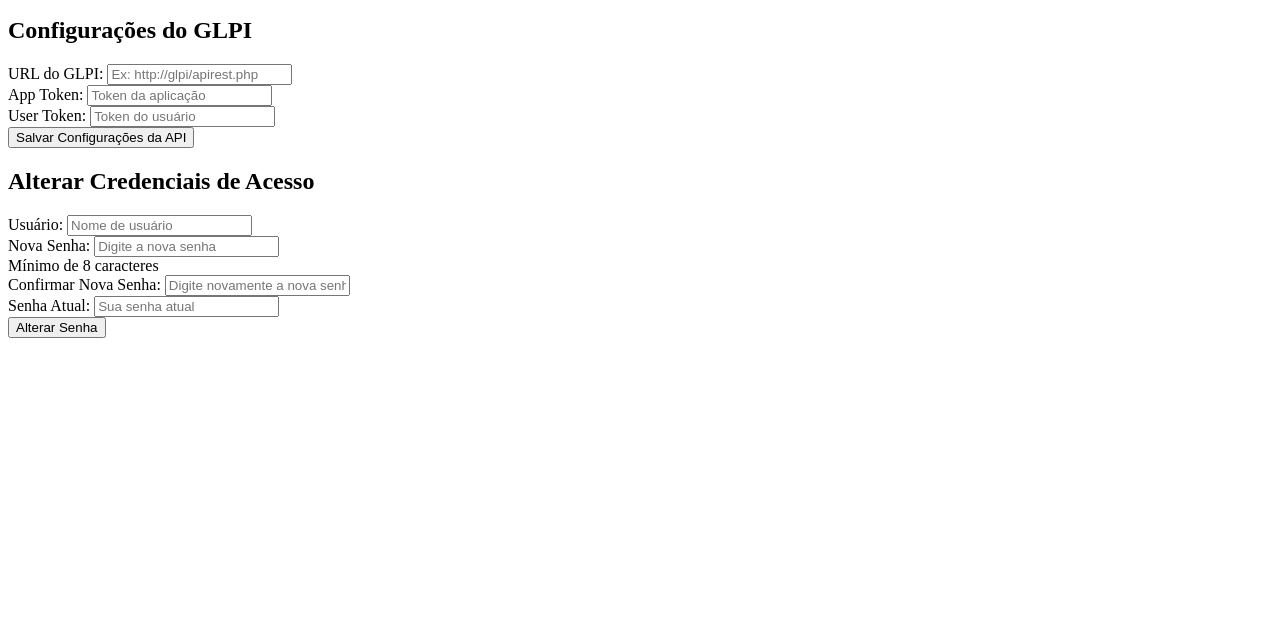
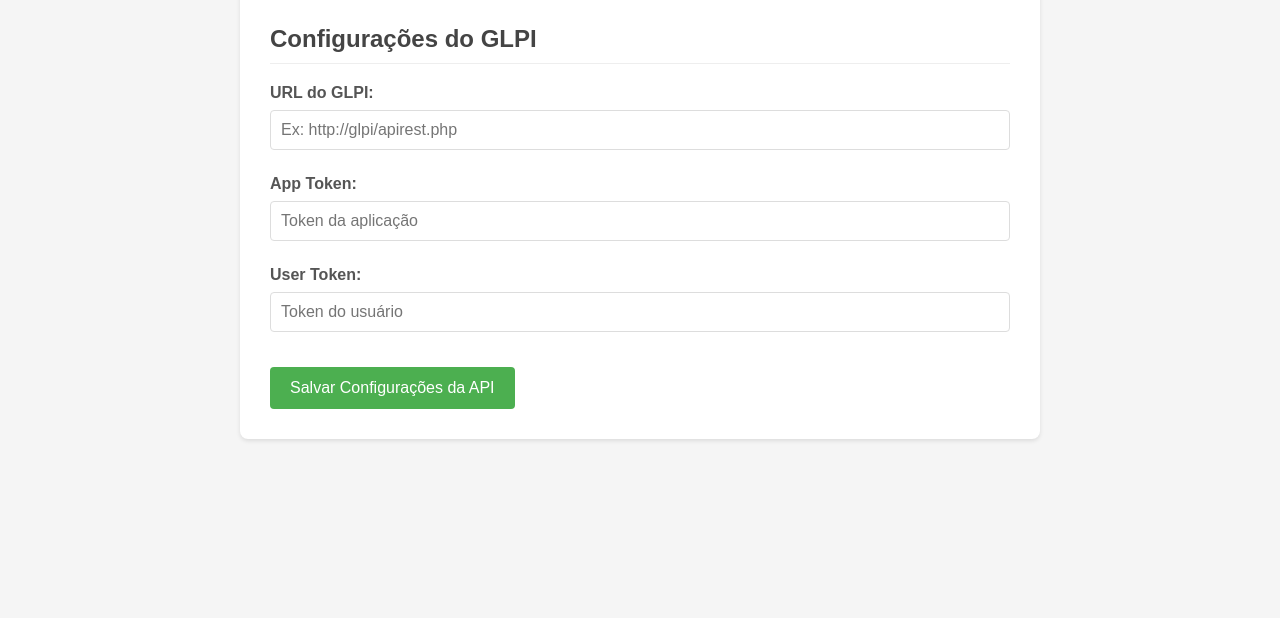
Before and after one commit to robertocjunior/Wa-GLPI-Bot, a website: page app/public/index.html in a window 1280 px wide. Shown: the part 182-800 px from the top of the page. Drawn offline with Linux system fonts and the light colour scheme; no server answers.

Commit message:
Revert "teste"
This reverts commit 1c192bb853a81dfca39e81e80f9819ac373f93d0.

```diff
--- a/app/public/index.html
+++ b/app/public/index.html
@@ -4,7 +4,7 @@
     <meta charset="UTF-8">
     <meta name="viewport" content="width=device-width, initial-scale=1.0">
     <title>Configuração GLPI</title>
-    <link rel="stylesheet" href="style.css">nk
+    <link rel="stylesheet" href="index.css">
 </head>
 <body>
     <div class="container">
```
